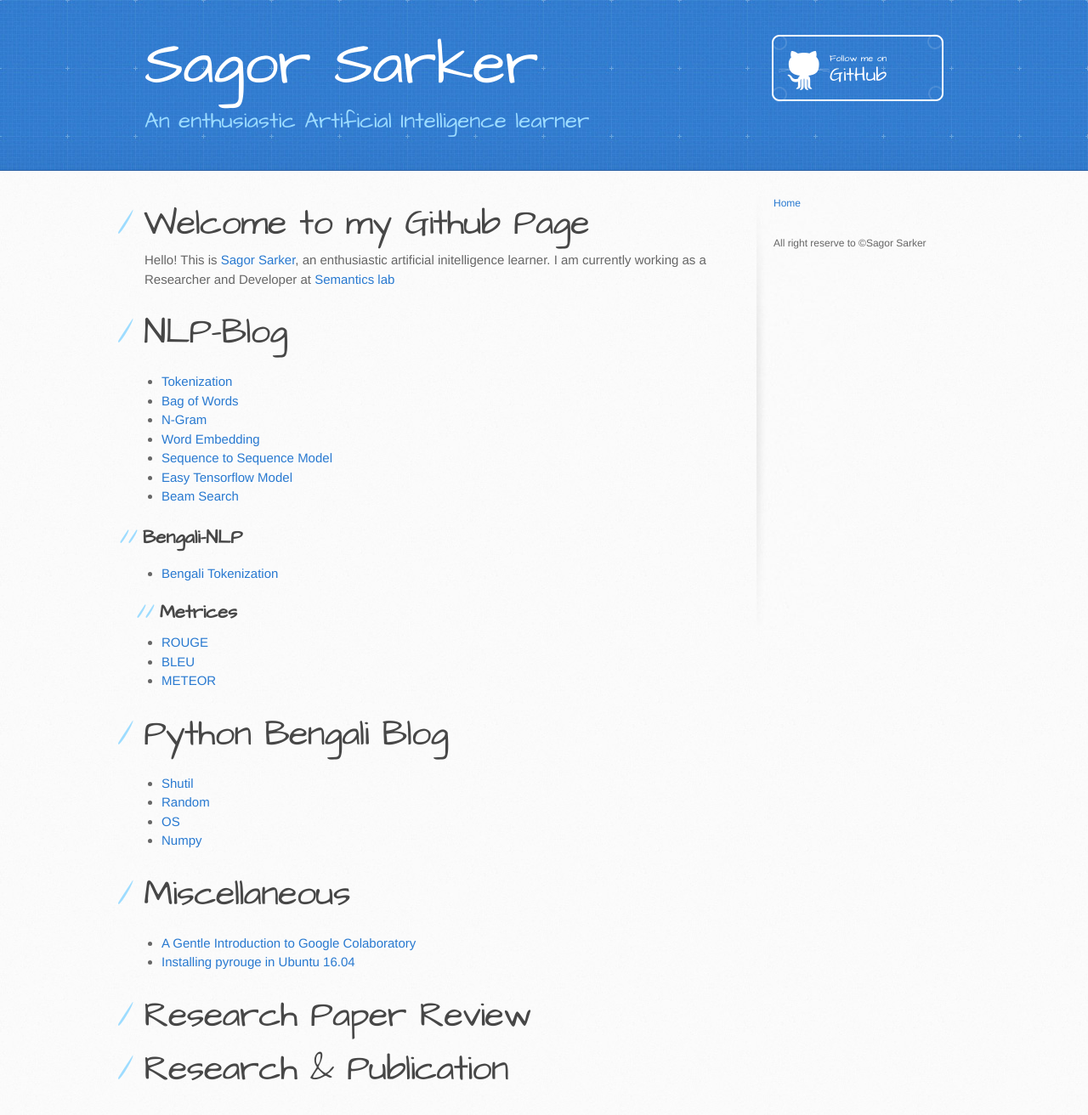
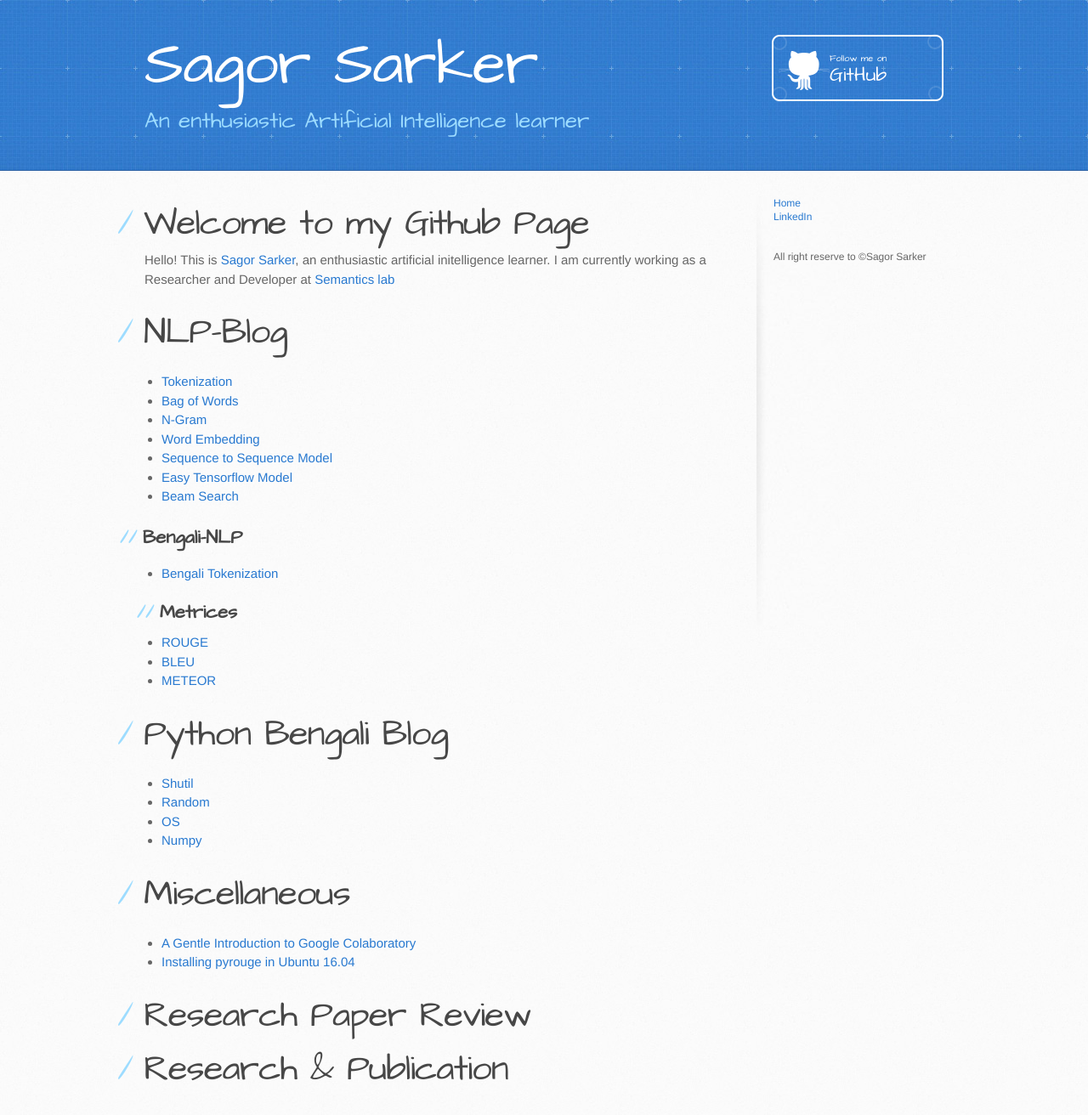
Before and after one commit to sagorbrur/sagorbrur.github.io, a Jekyll site: the page built from index.md, in a window 1280 px wide. Shown: the whole page at 85% size. Built offline with Jekyll 4.4.1, drawn with Linux system fonts in a browser that asks for light colours; our own code applies the rules of GitHub Pages for plain Markdown files.

Commit message:
Update default.html

```diff
--- a/_layouts/default.html
+++ b/_layouts/default.html
@@ -54,6 +54,10 @@
           {% endif %}
           -->
           <a href='https://sagorbrur.github.io/'>Home</a>
+          </br>
+          <a href='https://www.linkedin.com/in/sagor-sarker/' target="_blank">LinkedIn</a>
+
+
           </br></br></br>
 
           <p>All right reserve to &#169;Sagor Sarker</p>
```
